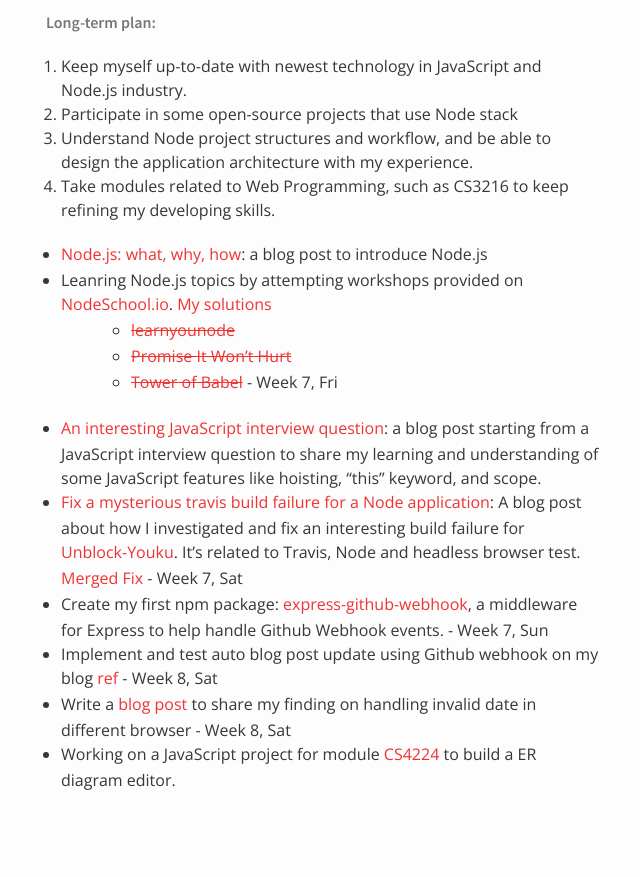
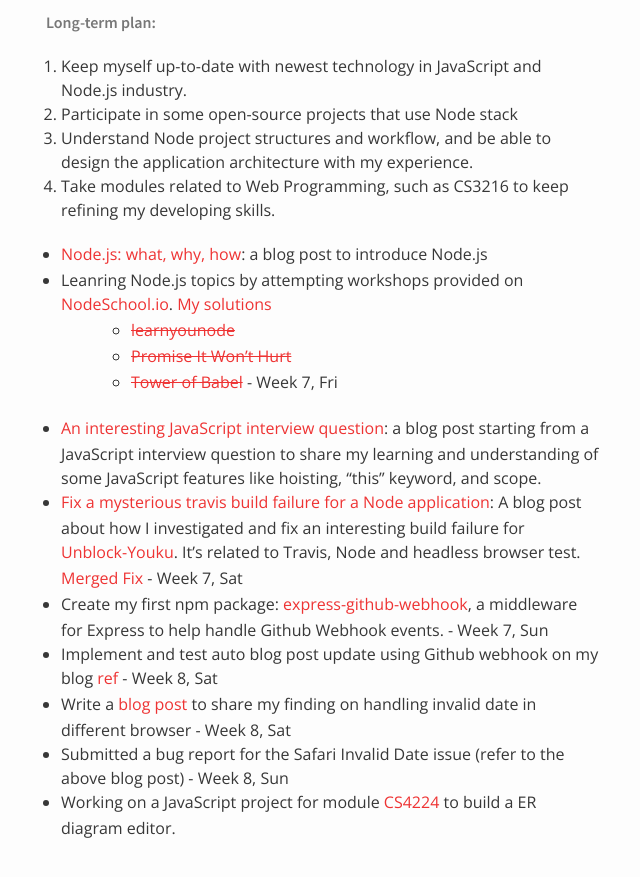
Before and after one commit to nus-oss/cs3281-AY1516S2-website, a Jekyll site: the page built from teams/codebender.md, in a window 1280 px wide and 900 px high, scrolled down 13015 px. Shown: the top 877 px of the window, without its empty margins (324-964 px from the left). Built offline with Jekyll 4.4.1, drawn with Linux system fonts in a browser that asks for light colours; before the commit the page ends 13867 px from its top, so only the background shows below that.

Commit message:
Update Jiang Sheng's work

```diff
--- a/teams/codebender.md
+++ b/teams/codebender.md
@@ -400,4 +400,5 @@
 * Create my first npm package: [express-github-webhook](https://github.com/Gisonrg/express-github-webhook/), a middleware for Express to help handle Github Webhook events. - Week 7, Sun
 * Implement and test auto blog post update using Github webhook on my blog [ref](https://github.com/Gisonrg/blog-me/commit/a452150c56b453d3f793cfe68231cec46355112d) - Week 8, Sat
 * Write a [blog post](http://blog.gisonrg.me/2016/invalid-javascript-date-in-different-browser/) to share my finding on handling invalid date in different browser - Week 8, Sat
+* Submitted a bug report for the Safari Invalid Date issue (refer to the above blog post) - Week 8, Sun
 * Working on a JavaScript project for module [CS4224](https://github.com/Gisonrg/ER-diagram-editor) to build a ER diagram editor.
```
